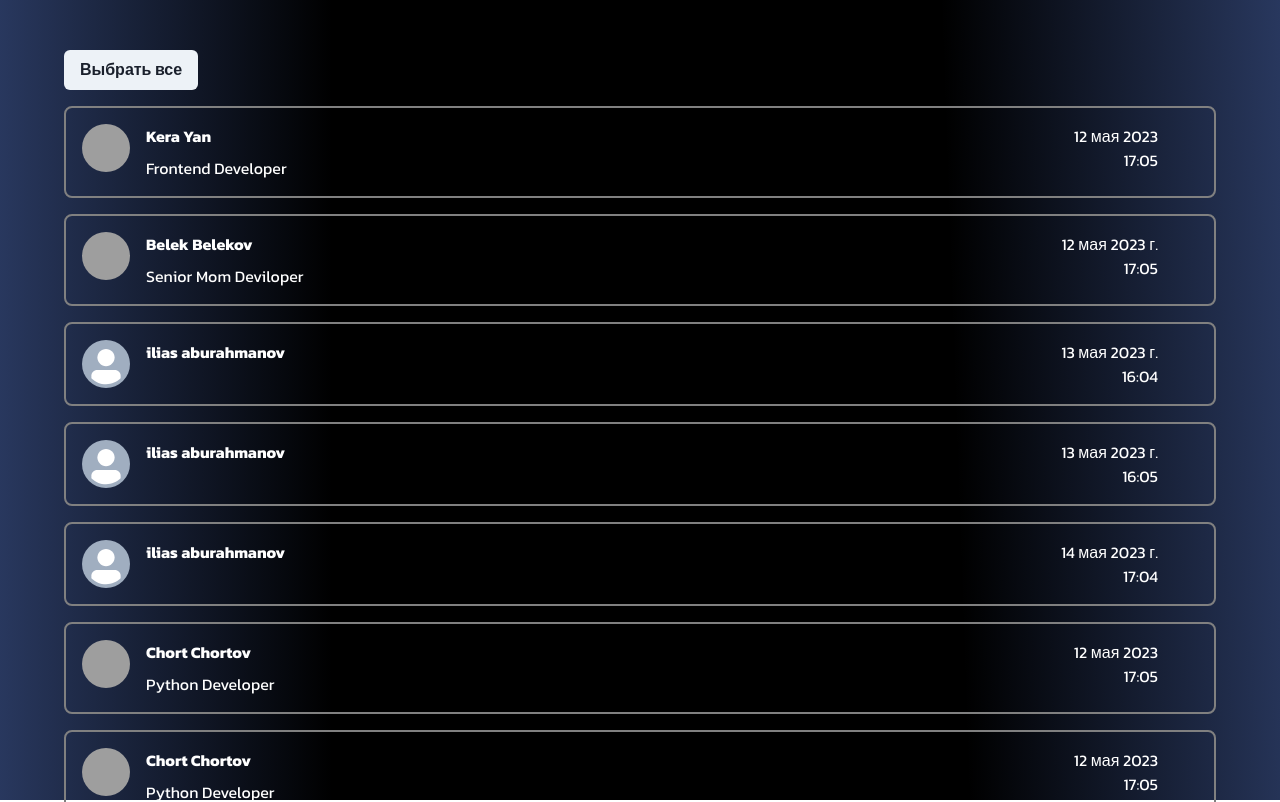
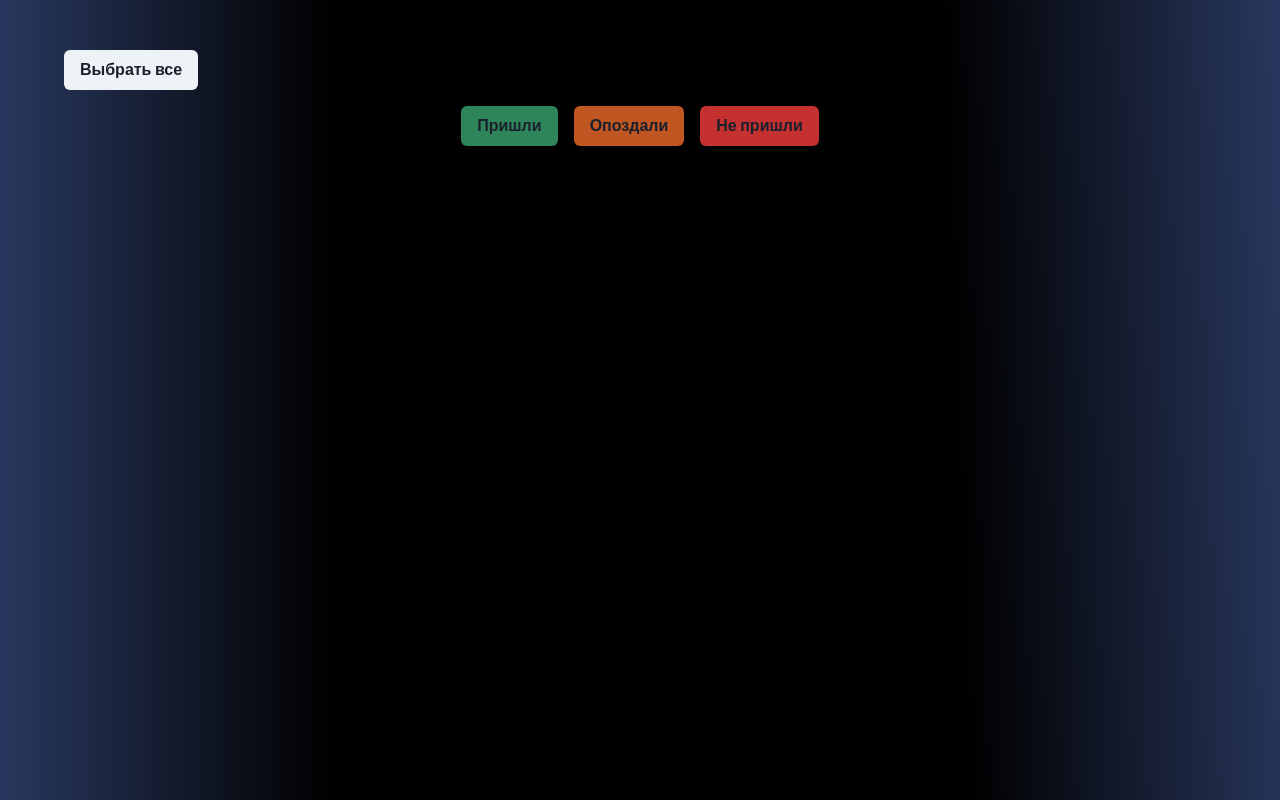
Before and after one commit to HamJohni/Auth_Snow, a Next.js app: page /admin in a window 1280 px wide. Shown: the top 802 px of the page. Built offline with nearby package versions, Linux system fonts and the light colour scheme; data requests are answered from the project's data file; grey boxes are pictures that could not be loaded.

Commit message:
fix sime bugs

```diff
--- a/db.json
+++ b/db.json
@@ -26,89 +26,6 @@
     }
   ],
   "come": [
-    {
-      "id": 1,
-      "name": "Kera Yan",
-      "job": "Frontend Developer",
-      "img": "https://bit.ly/dan-abramov",
-      "selected": false,
-      "time": "17:05",
-      "data": "12 мая 2023",
-      "marked": ""
-    },
-    {
-      "id": 2,
-      "name": "Belek Belekov",
-      "job": "Senior Mom Deviloper",
-      "img": "https://bit.ly/tioluwani-kolawole",
-      "selected": false,
-      "time": "17:05",
-      "data": "12 мая 2023 г."
-    },
-    {
-      "id": "ab172fd6-cfe5-402f-9a8d-d471d1764b04",
-      "name": "ilias aburahmanov",
-      "time": "16:04",
-      "data": "13 мая 2023 г."
-    },
-    {
-      "id": "dcdd79d4-bcd9-44b7-846c-5caa618c75ae",
-      "name": "ilias aburahmanov",
-      "time": "16:05",
-      "data": "13 мая 2023 г."
-    },
-    {
-      "id": "71061687-5075-425d-a845-52d78003ae35",
-      "name": "ilias aburahmanov",
-      "time": "17:04",
-      "data": "14 мая 2023 г.",
-      "marked": ""
-    },
-    {
-      "id": 4,
-      "name": "Chort Chortov",
-      "job": "Python Developer",
-      "img": "https://bit.ly/kent-c-dodds",
-      "selected": false,
-      "time": "17:05",
-      "data": "12 мая 2023",
-      "marked": ""
-    },
-    {
-      "id": 5,
-      "name": "Chort Chortov",
-      "job": "Python Developer",
-      "img": "https://bit.ly/ryan-florence",
-      "selected": false,
-      "time": "17:05",
-      "data": "12 мая 2023",
-      "marked": ""
-    },
-    {
-      "id": 6,
-      "name": "Chort Chortov",
-      "job": "Python Developer",
-      "img": "https://bit.ly/prosper-baba",
-      "selected": false,
-      "time": "17:05",
-      "data": "12 мая 2023",
-      "marked": ""
-    },
-    {
-      "id": 7,
-      "name": "Chort Chortov",
-      "job": "Python Developer",
-      "img": "https://bit.ly/code-beast",
-      "selected": false,
-      "time": "17:05",
-      "data": "12 мая 2023",
-      "marked": ""
-    },
-    {
-      "id": "33dcf321-8260-4894-a0fa-ef7566c6ce40",
-      "name": "han",
-      "time": "16:09",
-      "data": "16 мая 2023 г."
-    }
+
   ]
 }
--- a/src/components/Admin/Admin.tsx
+++ b/src/components/Admin/Admin.tsx
@@ -18,6 +18,7 @@ const CardList = () => {
   const [cards, setcards] = useState(data.come);
   const [selectAll, setSelectAll] = useState(false);
   const [cardList, setCardList] = useState(cards);
+
 
   const handleSelectAll = () => {
     setSelectAll(!selectAll);
--- /dev/null
+++ b/src/components/Layout/Layout.tsx
@@ -0,0 +1,22 @@
+import React, {ReactNode, useEffect} from 'react';
+import {useAppDispatch} from "@/hooks/redux";
+import {getUser} from "@/store/reducers/user";
+
+const Layouts = ({children}: ReactNode) => {
+
+    const dispatch = useAppDispatch()
+
+    const user = typeof window !== 'undefined' ? JSON.parse(localStorage.getItem('user')) : null;
+
+    useEffect(() => {
+        dispatch(getUser(user?.id))
+    },[])
+
+    return (
+        <>
+            {children}
+        </>
+    );
+};
+
+export default Layouts;
--- a/src/pages/_app.tsx
+++ b/src/pages/_app.tsx
@@ -2,17 +2,21 @@ import './globals.css';
 import './Table.css'
 import { ChakraProvider } from '@chakra-ui/react'
 import { AppProps } from "next/app";
-import {Provider} from "react-redux";
+import {Provider, useDispatch} from "react-redux";
 import store from "@/store/store";
+import Layouts from "@/components/Layout/Layout";
 
 function MyApp({ Component, pageProps }: AppProps) {
 
-  return(
+    return(
       <Provider store={store}>
-          <ChakraProvider>
-            <Component {...pageProps} />
-          </ChakraProvider>
+          <Layouts>
+              <ChakraProvider>
+                <Component {...pageProps} />
+              </ChakraProvider>
+          </Layouts>
       </Provider>
+
       )
 }
 
--- a/src/store/reducers/developers.ts
+++ b/src/store/reducers/developers.ts
@@ -31,7 +31,6 @@ const initialState: developersState = {
 const developers = createSlice({
   name: "developers",
   initialState,
-  reducers: {},
   extraReducers: {
     [getAllDevelopers.rejected]: (state, action) => {
       state.error = action.payload;
```
Also changed, not shown: src/components/Form/Form.tsx (+2 -8 lines), src/components/Main/Main.tsx (+1 -13 lines).
